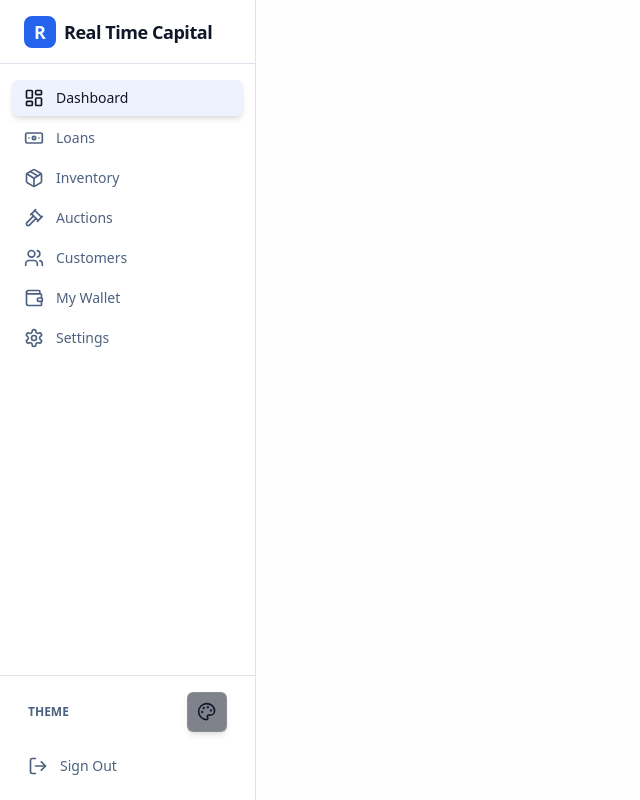
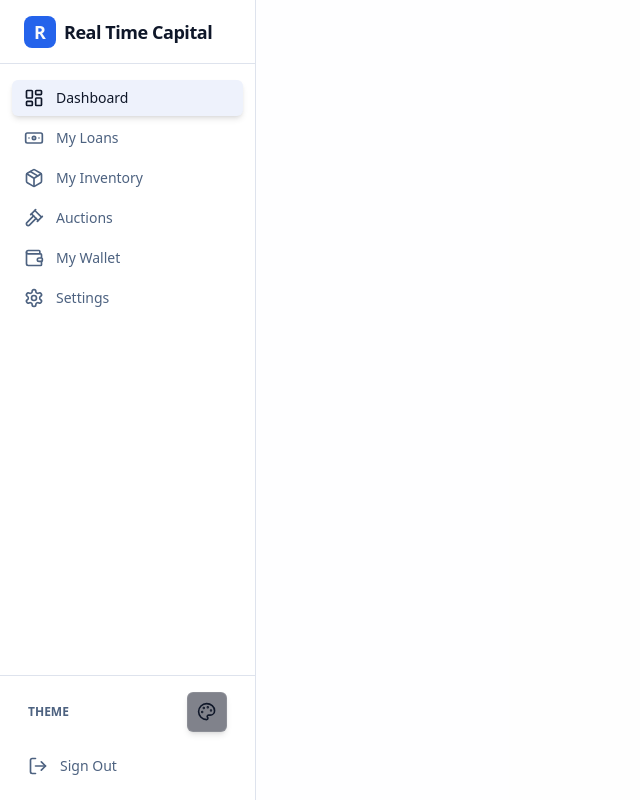
Before and after one commit to No1zee/Real-Time-Capital, a Next.js app in the folder pawn-system/: page / in a window 1280 px wide. Shown: the whole page, without its empty margins (0-640 px from the left). Built offline with nearby package versions, Linux system fonts and the light colour scheme; no server answers; the database is empty; sample sign-in values are in the browser's storage.

Commit message:
feat: Implement role-based sidebar navigation and dashboard layout with authentication.

```diff
--- a/pawn-system/src/app/(dashboard)/layout.tsx
+++ b/pawn-system/src/app/(dashboard)/layout.tsx
@@ -1,13 +1,24 @@
 import { Sidebar } from "@/components/Sidebar"
+import { auth } from "@/auth"
+import { prisma } from "@/lib/prisma"
+import { redirect } from "next/navigation"
 
-export default function DashboardLayout({
+export default async function DashboardLayout({
     children,
 }: {
     children: React.ReactNode
 }) {
+    const session = await auth()
+    if (!session?.user) redirect("/auth/login")
+
+    const user = await prisma.user.findUnique({
+        where: { id: session.user.id },
+        select: { role: true }
+    })
+
     return (
         <div className="flex h-screen overflow-hidden bg-background">
-            <Sidebar />
+            <Sidebar userRole={user?.role || "CUSTOMER"} />
             <main className="flex-1 overflow-y-auto bg-muted/10 p-8">
                 {children}
             </main>
--- a/pawn-system/src/components/Sidebar.tsx
+++ b/pawn-system/src/components/Sidebar.tsx
@@ -8,17 +8,25 @@ import { logout } from "@/app/actions/auth"
 import { ThemeSwitcher } from "@/components/theme-switcher"
 
 const navigation = [
-    { name: "Dashboard", href: "/", icon: LayoutDashboard },
-    { name: "Loans", href: "/loans", icon: Banknote },
-    { name: "Inventory", href: "/inventory", icon: Package },
-    { name: "Auctions", href: "/auctions", icon: Gavel },
-    { name: "Customers", href: "/customers", icon: Users },
-    { name: "My Wallet", href: "/portal/wallet", icon: Wallet },
-    { name: "Settings", href: "/settings", icon: Settings },
+    { name: "Dashboard", href: "/", icon: LayoutDashboard, roles: ["ADMIN", "STAFF", "CUSTOMER"] },
+    { name: "Loans", href: "/loans", icon: Banknote, roles: ["ADMIN", "STAFF"] },
+    { name: "My Loans", href: "/portal/loans", icon: Banknote, roles: ["CUSTOMER"] },
+    { name: "Inventory", href: "/inventory", icon: Package, roles: ["ADMIN", "STAFF"] },
+    { name: "My Inventory", href: "/portal/inventory", icon: Package, roles: ["CUSTOMER"] },
+    { name: "Auctions", href: "/auctions", icon: Gavel, roles: ["ADMIN", "STAFF", "CUSTOMER"] },
+    { name: "Customers", href: "/customers", icon: Users, roles: ["ADMIN", "STAFF"] },
+    { name: "My Wallet", href: "/portal/wallet", icon: Wallet, roles: ["CUSTOMER"] },
+    { name: "Settings", href: "/settings", icon: Settings, roles: ["ADMIN", "STAFF", "CUSTOMER"] },
 ]
 
-export function Sidebar() {
+interface SidebarProps {
+    userRole?: string
+}
+
+export function Sidebar({ userRole = "CUSTOMER" }: SidebarProps) {
     const pathname = usePathname()
+
+    const filteredNavigation = navigation.filter(item => item.roles.includes(userRole))
 
     return (
         <div className="flex h-full w-64 flex-col bg-sidebar text-sidebar-foreground border-r border-sidebar-border">
@@ -32,7 +40,7 @@ export function Sidebar() {
             </div>
             <div className="flex-1 overflow-y-auto py-4">
                 <nav className="space-y-1 px-3">
-                    {navigation.map((item) => {
+                    {filteredNavigation.map((item) => {
                         const isActive = pathname === item.href || pathname?.startsWith(`${item.href}/`)
                         return (
                             <Link
```
Also changed, not shown: 1 other file (tests, documents, lock files or other folders).
